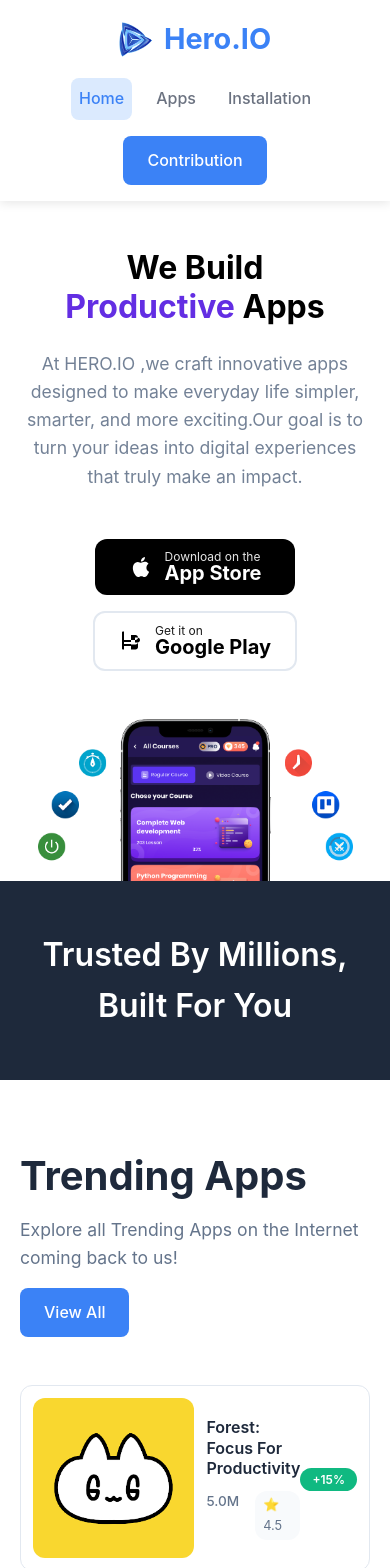
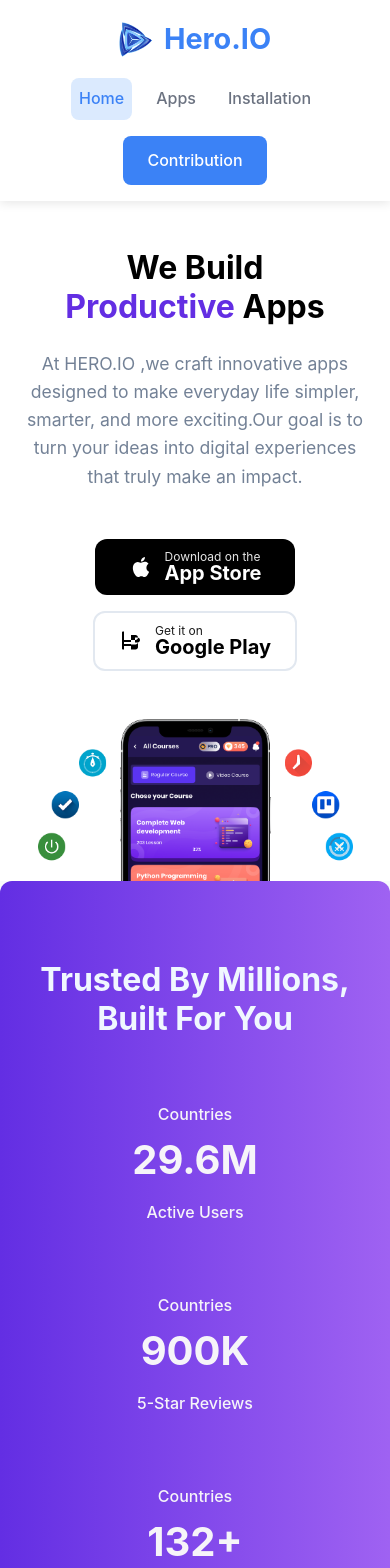
Before and after one commit to maomao09198/hero-io-app, a React app: page / in a window 390 px wide. Shown: the top 1568 px of the page. Built offline with nearby package versions, Linux system fonts and the light colour scheme; the HTML template or start-up script is replaced by a standard one.

Commit message:
fixing cards

```diff
--- a/src/pages/AllApps.jsx
+++ b/src/pages/AllApps.jsx
@@ -2,6 +2,8 @@
 import { appsData } from '../data/appsData';
 import AppCard from '../components/AppCard';
 import './AllApps.css';
+import AppNotFound from "./AppNotFound";
+
 
 const AllApps = () => {
   const [searchTerm, setSearchTerm] = useState('');
@@ -47,24 +49,13 @@
             />
             <span className="search-icon">🔍</span>
           </div>
-          <select
-            value={sortOrder}
-            onChange={(e) => setSortOrder(e.target.value)}
-            className="sort-dropdown"
-          >
-            <option value="">Sort by Downloads</option>
-            <option value="high-low">High - Low</option>
-            <option value="low-high">Low - High</option>
-          </select>
+
         </section>
 
       {/* Apps Grid Section */}
 <section className="apps-grid-section">
   {filteredAndSortedApps.length === 0 ? (
-            <div className="no-apps-found">
-              <h3>No Apps Found</h3>
-              <p>Try adjusting your search terms</p>
-            </div>
+    <AppNotFound />
   ) : (
     <div className="apps-grid">
       {filteredAndSortedApps.map(app => (
--- a/src/pages/AppDetails.jsx
+++ b/src/pages/AppDetails.jsx
@@ -146,13 +146,8 @@
           </div>
         </section>
 
-        {/* Footer */}
-        <footer className="app-details-footer">
-          <div className="footer-content">
-            <h3>HERO.IO</h3>
-            <p>Copyright © 2024 – All right reserved</p>
-          </div>
-        </footer>
+
+
       </div>
     </div>
   );
--- a/src/pages/AppNotFound.jsx
+++ b/src/pages/AppNotFound.jsx
@@ -8,7 +8,7 @@
       <div className="container">
         <div className="error-content">
           <img
-            src="/images/errors/App-Error.png"
+            src="./images/errors/App-Error.png"
             alt="App Not Found"
             className="error-image"
           />
--- a/src/pages/Home.css
+++ b/src/pages/Home.css
@@ -108,17 +108,93 @@
 
 
 /* Trusted Section */
-.trusted-section {
-  padding: 3rem 0;
-  background: #1e293b;
-  color: white;
-  text-align: center;
-}
+.trust-section {
+            background: linear-gradient(90deg, #632EE3 0%, #9F62F2 100%);
+            border-radius: 12px;
 
-.trusted-section h2 {
-  font-size: 2rem;
-  font-weight: 600;
-}
+            padding: 40px;
+
+            width: 100%;
+        }
+
+        .trust-headline {
+            text-align: center;
+            margin-bottom: 40px;
+        }
+
+        .trust-headline h1 {
+          margin-top: 40px;
+            font-size: 2.5rem;
+            font-weight: 700;
+            color: #f0f7ff;
+            line-height: 1.2;
+        }
+
+        .trust-headline p {
+            font-size: 1.1rem;
+
+            margin-top: 10px;
+        }
+
+        .trust-stats {
+            display: flex;
+            justify-content: space-around;
+            flex-wrap: wrap;
+            gap: 20px;
+            margin-bottom: 30px;
+        }
+
+        .stat-item {
+            text-align: center;
+            flex: 1;
+            min-width: 150px;
+        }
+
+        .stat-number {
+            font-size: 2.5rem;
+            font-weight: 700;
+
+            display: block;
+        }
+
+        .stat-label {
+            font-size: 1rem;
+
+            margin-top: 5px;
+        }
+
+        .trust-indicator {
+            background-color: #f0f7ff;
+            border-radius: 8px;
+            padding: 15px 20px;
+            text-align: center;
+            border-left: 4px solid #f6f7f8;
+        }
+
+        .trust-indicator span {
+            font-weight: 600;
+
+        }
+
+        @media (max-width: 768px) {
+            .trust-headline h1 {
+                font-size: 2rem;
+            }
+
+            .stat-number {
+                font-size: 2rem;
+            }
+
+            .trust-stats {
+                flex-direction: column;
+                align-items: center;
+            }
+
+            .stat-item {
+                width: 100%;
+                max-width: 200px;
+            }
+          }
 
 /* Trending Apps Section */
 .trending-apps {
--- a/src/pages/Home.jsx
+++ b/src/pages/Home.jsx
@@ -66,11 +66,34 @@
 
 
      {/* Trusted Section */}
-      <section className="trusted-section">
-        <div className="container">
-          <h2>Trusted By Millions, Built For You</h2>
+        <section class="trust-section">
+        <div class="trust-headline">
+            <h1>Trusted By Millions, Built For You</h1>
+
         </div>
-      </section>
+
+        <div class="trust-stats">
+            <div class="stat-item">
+               <span class="stat-label" style={{ color: "#f6f4f9ff" }}>Countries</span>
+                <span class="stat-number" style={{ color: "#f6f4f9ff" }}>29.6M</span>
+                <span class="stat-label" style={{ color: "#f6f4f9ff" }}>Active Users</span>
+            </div>
+
+            <div class="stat-item">
+               <span class="stat-label"style={{ color: "#f6f4f9ff" }}>Countries</span>
+                <span class="stat-number"style={{ color: "#f6f4f9ff" }}>900K</span>
+                <span class="stat-label"style={{ color: "#f6f4f9ff" }}>5-Star Reviews</span>
+            </div>
+
+            <div class="stat-item">
+               <span class="stat-label"style={{ color: "#f6f4f9ff" }}>Countries</span>
+                <span class="stat-number"style={{ color: "#f6f4f9ff" }}>132+</span>
+                <span class="stat-label"style={{ color: "#f6f4f9ff" }}>Countries</span>
+            </div>
+        </div>
+
+
+    </section>
 
       {/* Trending Apps Section */}
       <section className="trending-apps">
```
Lines whose indentation alone changed are shown as unchanged.
